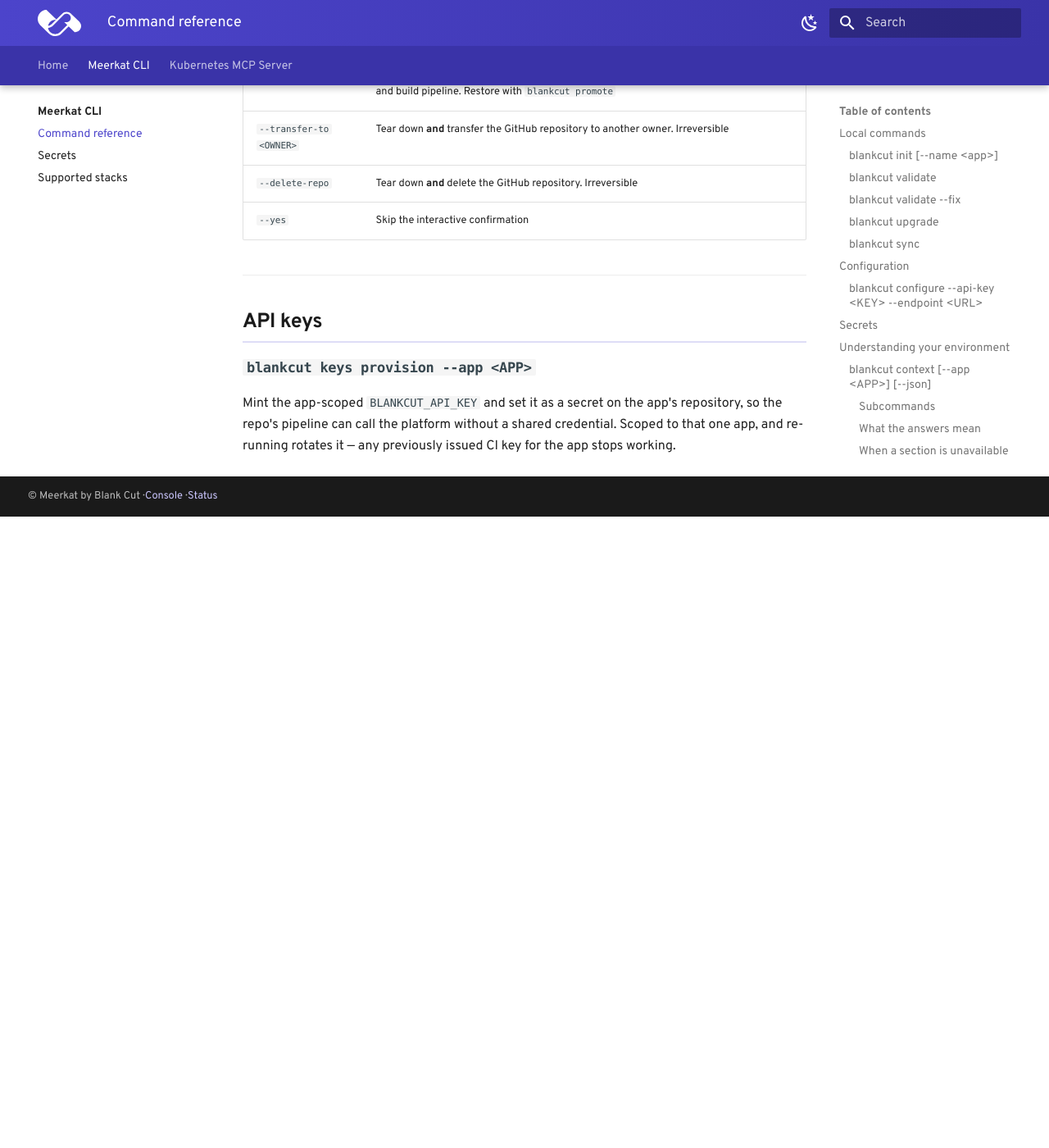
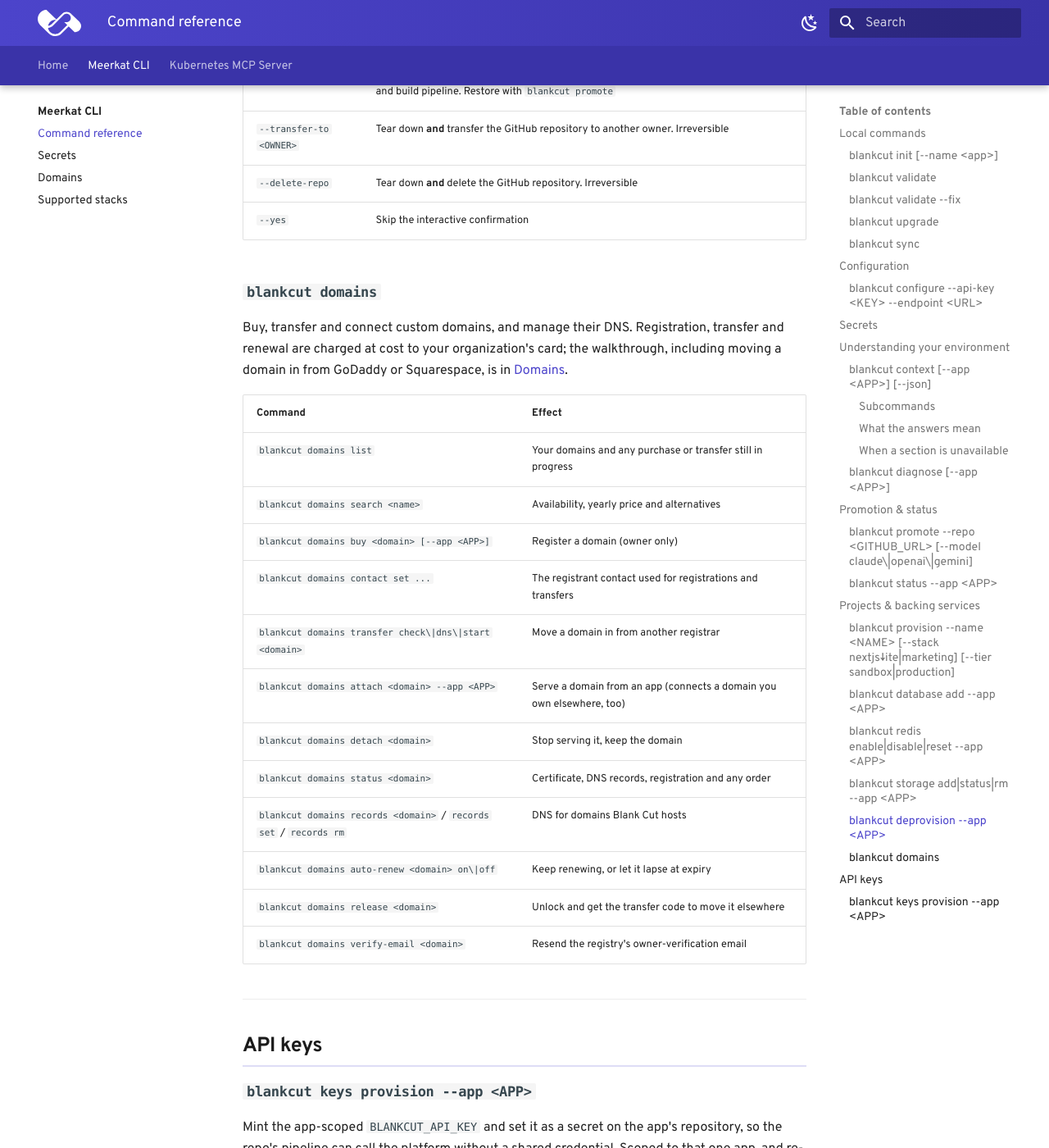
Before and after one commit to Blankcut/blankcut-docs, an MkDocs documentation site: the page built from docs/cli/commands.md, in a window 1280 px wide and 1400 px high, scrolled down 7008 px. Shown: the whole window at 82% size. Built offline with MkDocs 1.6.1 and Material for MkDocs 9.7.7, drawn with Linux system fonts in a browser that asks for light colours; some web fonts are replaced; before the commit the page ends 7638 px from its top, so only the background shows below that.

Commit message:
docs(domains): buy, connect and transfer in domains (blankcut domains, v0.23.0) (#3)
* docs(domains): buy, connect and transfer in (GoDaddy, Squarespace) domains

Co-Authored-By: Claude <noreply@anthropic.com>

* docs(domains): keeping a Squarespace-built site after the move

---------

Co-authored-by: Claude <noreply@anthropic.com>

```diff
--- a/docs/cli/commands.md
+++ b/docs/cli/commands.md
@@ -268,6 +268,28 @@ cluster until a maintainer merges them.
 | `--delete-repo` | Tear down **and** delete the GitHub repository. Irreversible |
 | `--yes` | Skip the interactive confirmation |
 
+### `blankcut domains`
+
+Buy, transfer and connect custom domains, and manage their DNS. Registration,
+transfer and renewal are charged at cost to your organization's card; the
+walkthrough, including moving a domain in from GoDaddy or Squarespace, is in
+[Domains](domains.md).
+
+| Command | Effect |
+|---|---|
+| `blankcut domains list` | Your domains and any purchase or transfer still in progress |
+| `blankcut domains search <name>` | Availability, yearly price and alternatives |
+| `blankcut domains buy <domain> [--app <APP>]` | Register a domain (owner only) |
+| `blankcut domains contact set ...` | The registrant contact used for registrations and transfers |
+| `blankcut domains transfer check\|dns\|start <domain>` | Move a domain in from another registrar |
+| `blankcut domains attach <domain> --app <APP>` | Serve a domain from an app (connects a domain you own elsewhere, too) |
+| `blankcut domains detach <domain>` | Stop serving it, keep the domain |
+| `blankcut domains status <domain>` | Certificate, DNS records, registration and any order |
+| `blankcut domains records <domain>` / `records set` / `records rm` | DNS for domains Blank Cut hosts |
+| `blankcut domains auto-renew <domain> on\|off` | Keep renewing, or let it lapse at expiry |
+| `blankcut domains release <domain>` | Unlock and get the transfer code to move it elsewhere |
+| `blankcut domains verify-email <domain>` | Resend the registry's owner-verification email |
+
 ---
 
 ## API keys
--- a/mkdocs.yml
+++ b/mkdocs.yml
@@ -81,6 +81,7 @@ nav:
       - cli/index.md
       - Command reference: cli/commands.md
       - Secrets: cli/secrets.md
+      - Domains: cli/domains.md
       - Supported stacks: cli/stacks.md
   - Kubernetes MCP Server:
       - kubernetes-mcp-server/index.md
```
Also changed, not shown: docs/cli/domains.md (added, +204 -0 lines).
